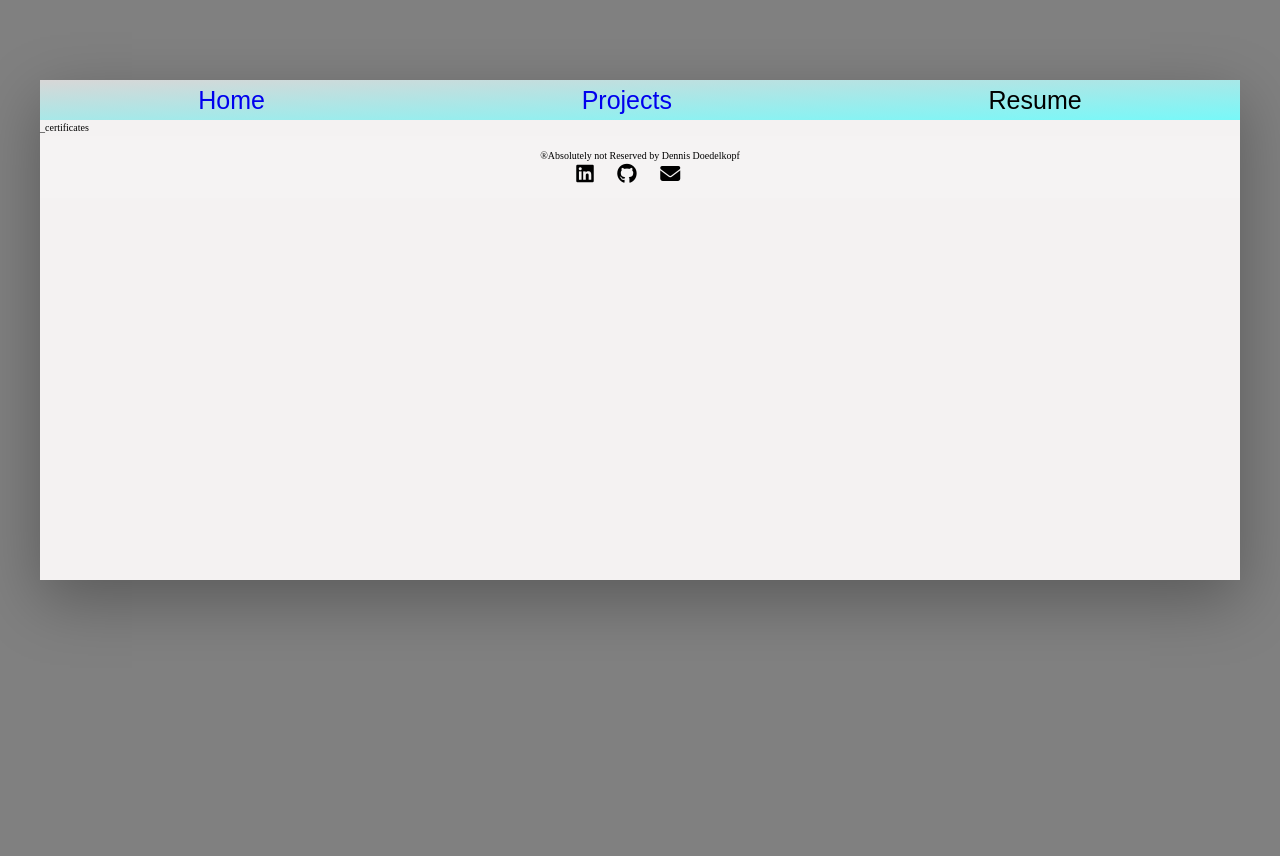
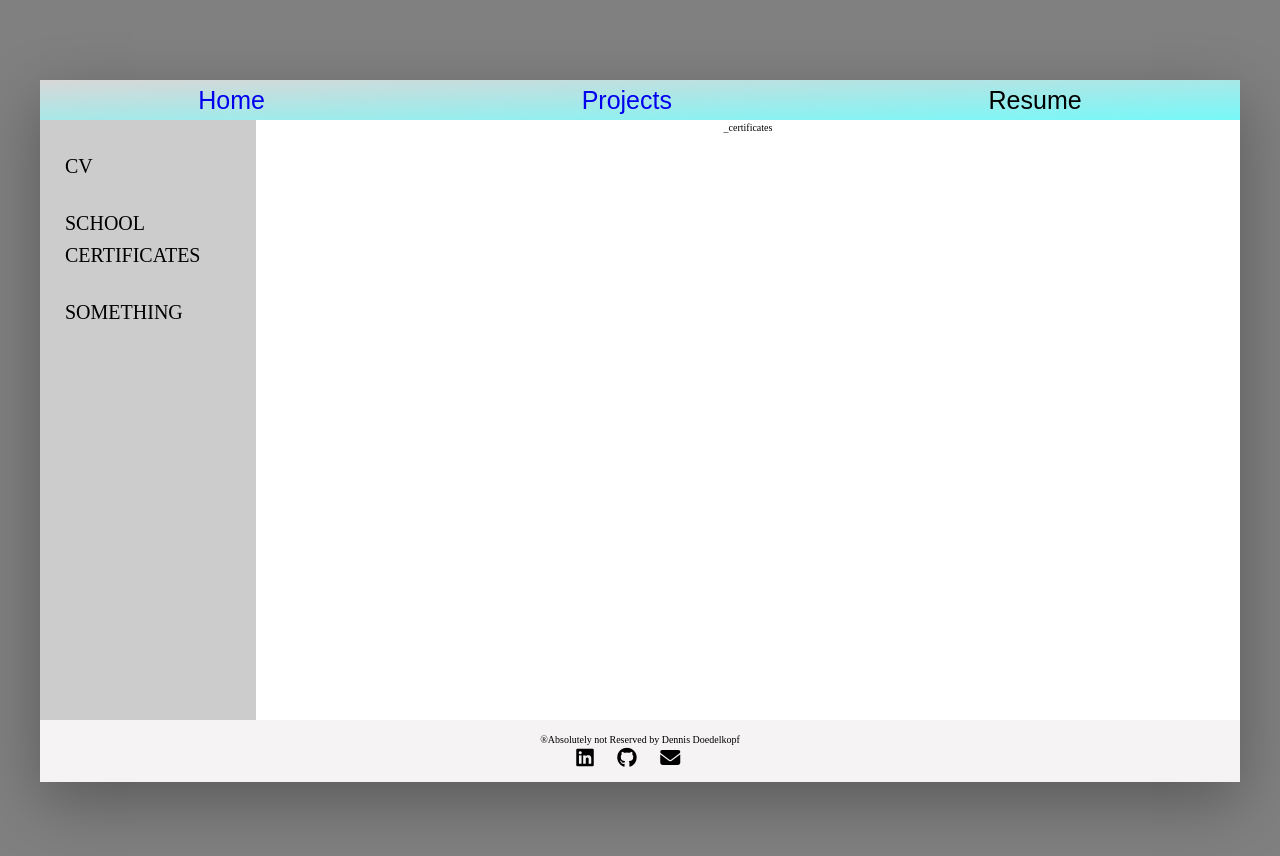
Before and after one commit to Nerezea/Portfolio, a React (Vite) app: page /resume/certificates in a window 1280 px wide. Shown: the top 856 px of the page. Built offline with nearby package versions, Linux system fonts and the light colour scheme; a web font is replaced by a local one.

Commit message:
working resume navbar

```diff
--- a/src/components/App.jsx
+++ b/src/components/App.jsx
@@ -4,29 +4,38 @@ import NotFoundPage from "../pages/NotFoundPage";
 import ProjectPage from "../pages/ProjectPage";
 import ResumePage from "../pages/ResumePage";
 import HomePage from "../pages/HomePage";
-import _cv from "../pages/_pages/_cv";
-import _cerificates from "../pages/_pages/_certificates";
-import _something from "../pages/_pages/_something";
+// import _cv from "../pages/_pages/_cv";
+// import _cerificates from "../pages/_pages/_certificates";
+// import _something from "../pages/_pages/_something";
 
 const App = () => {
-  const routes = [
-    { path: "/", element: <HomePage />, id: 1 },
-    { path: "/projects", element: <ProjectPage />, id: 2 },
-    { path: "/resume", element: <ResumePage />, id: 3 },
+  // const routes = [
+  //   { path: "/", element: <HomePage />, id: 1 },
+  //   { path: "/projects", element: <ProjectPage />, id: 2 },
+  //   { path: "/resume", element: <ResumePage />, id: 3 },
 
-    { path: "/resume/cv", element: <_cv />, id: 4 },
-    { path: "/resume/certificates", element: <_cerificates />, id: 5 },
-    { path: "/resume/something", element: <_something />, id: 6 },
+  //   { path: "/resume/:cv", element: <_cv />, id: 4 },
+  //   { path: "/resume/:certificates", element: <_cerificates />, id: 5 },
+  //   { path: "/resume/:something", element: <_something />, id: 6 },
 
-    { path: "*", element: <NotFoundPage />, id: 10 },
-  ];
+  //   { path: "*", element: <NotFoundPage />, id: 10 },
+  // ];
 
   return (
     <Layout>
       <Routes>
-        {routes.map((route) => (
+        {/* {routes.map((route) => (
           <Route key={route.id} {...route} />
-        ))}
+        ))} */}
+        <Route path="/" element={<HomePage />} />
+        <Route path="/projects" element={<ProjectPage />} />
+        <Route path="/resume">
+          <Route index element={<ResumePage />} />
+          <Route path=":cv" element={<ResumePage />} />
+          <Route path=":certificates" element={<ResumePage />} />
+          <Route path=":something" element={<ResumePage />} />
+        </Route>
+        <Route path="*" element={<NotFoundPage />} />
       </Routes>
     </Layout>
   );
--- a/src/pages/ResumePage.jsx
+++ b/src/pages/ResumePage.jsx
@@ -1,10 +1,11 @@
-import { NavLink } from "react-router-dom";
-import PropTypes from "prop-types";
+import { NavLink, useParams } from "react-router-dom";
+import _cv from "../pages/_pages/_cv";
+import _cerificates from "../pages/_pages/_certificates";
+import _something from "../pages/_pages/_something";
 
-const ResumePage = ({ children }) => {
-  ResumePage.propTypes = {
-    children: PropTypes.object,
-  };
+const ResumePage = () => {
+  const params = useParams();
+  console.log(params);
 
   const items = [
     { name: "CV", to: "/resume/cv", id: 1 },
@@ -29,7 +30,11 @@ const ResumePage = ({ children }) => {
       </nav>
 
       <div className="main-view">
-        <div className="main-text">{children}</div>
+        <div className="main-text">
+          {params.cv === "cv" && <_cv />}
+          {params.cv === "certificates" && <_cerificates />}
+          {params.cv === "something" && <_something />}
+        </div>
       </div>
     </div>
   );
```
